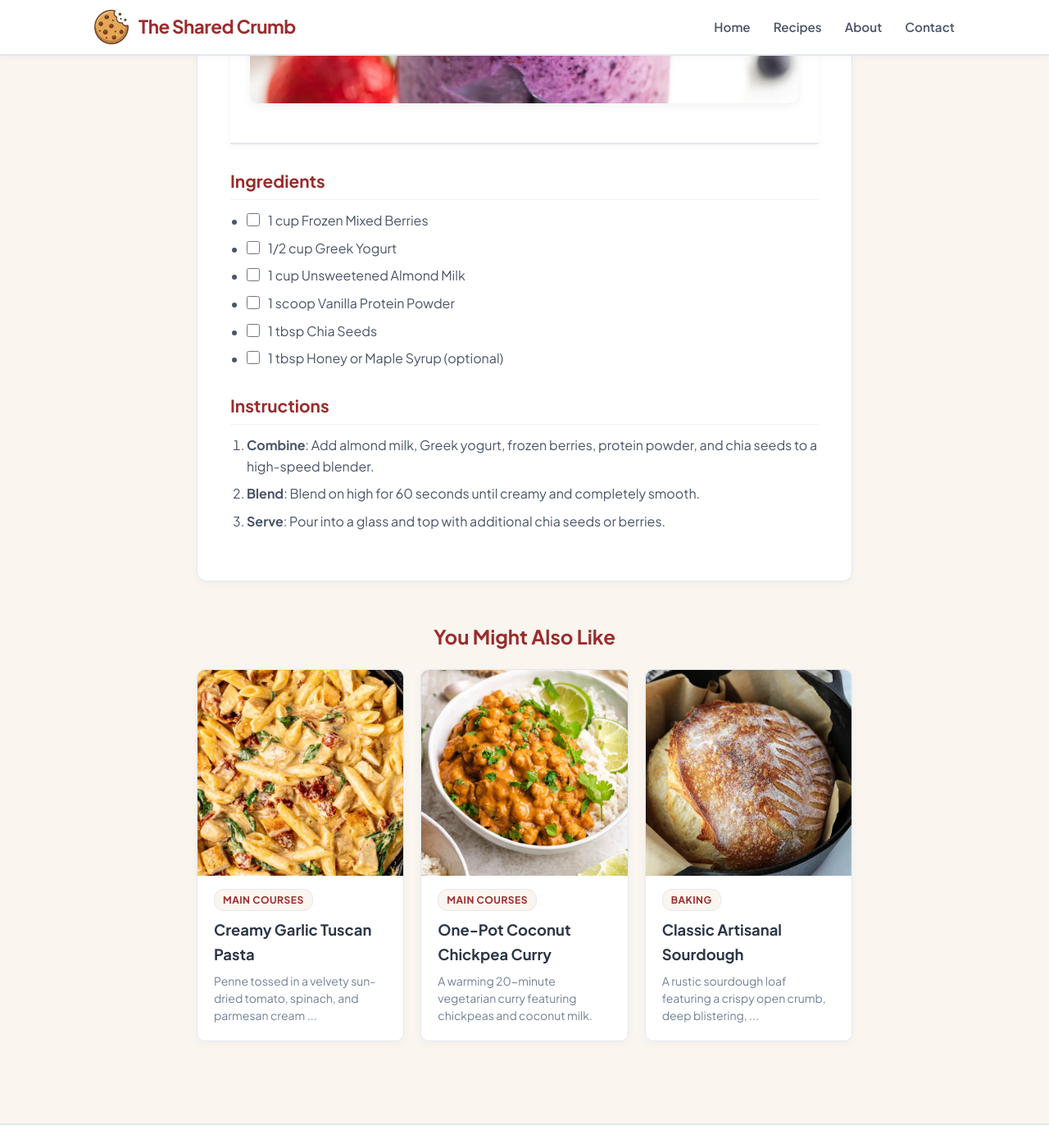
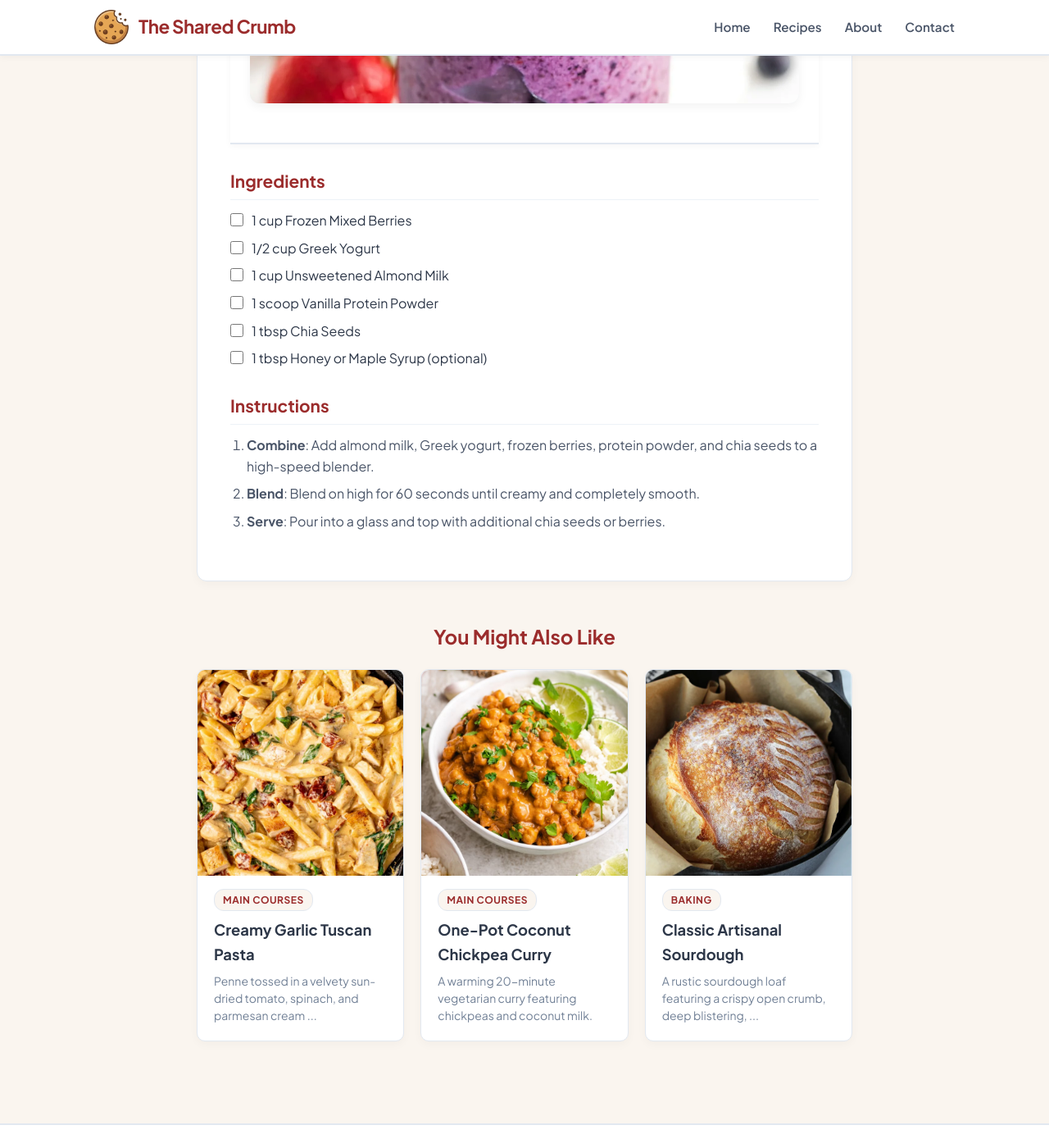
Before and after one commit to TheSharedCrumb/TheSharedCrumb, a Jekyll site: the page built from _recipes/test-berry-smoothie.md, in a window 1280 px wide and 1400 px high, scrolled down 810 px. Shown: the whole window at 82% size. Built offline with Jekyll 4.4.1, drawn with Linux system fonts in a browser that asks for light colours.

Commit message:
Style ingredient lists in recipe body
Remove bullets and padding for ingredient lists in recipe body.

```diff
--- a/assets/css/style.css
+++ b/assets/css/style.css
@@ -645,7 +645,13 @@ a.recipe-category-link:hover {
   border-bottom: 1px solid #EDF2F7;
 }
 
-.recipe-body ul,
+/* Remove bullets & padding for ingredient lists */
+.recipe-body ul {
+  list-style: none !important;
+  padding-left: 0 !important;
+  margin-bottom: 20px;
+}
+
 .recipe-body ol {
   padding-left: 20px;
   margin-bottom: 20px;
```
